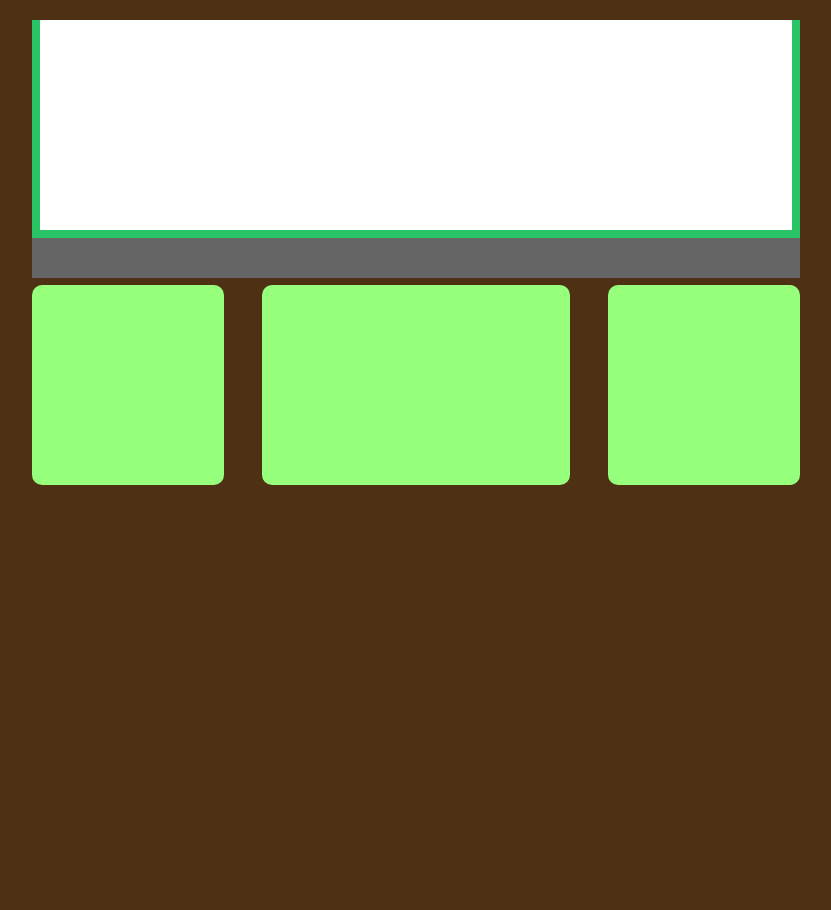
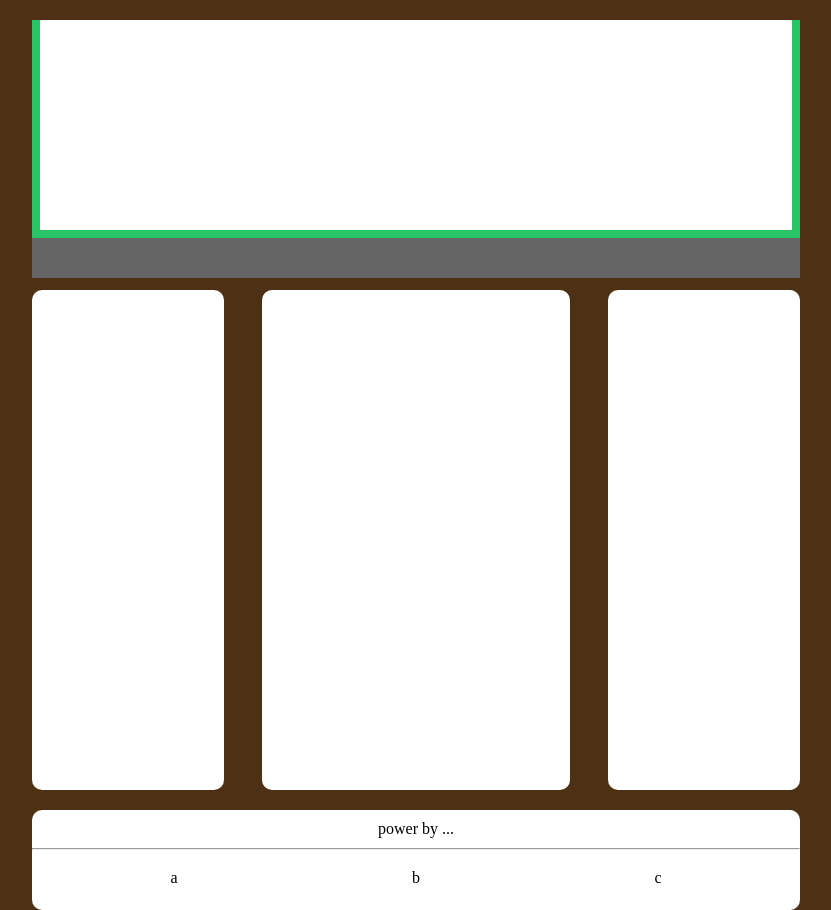
Before and after one commit to dev-prime99/htmlcss-struttura-wp, a plain HTML site: page index.html in a window 1280 px wide. Shown: the whole page, without its empty margins (224-1055 px from the left). Before the commit the page ends 800 px from the top, so only its background shows below. Drawn offline with Linux system fonts and the light colour scheme.

Commit message:
fix structure 3 colomns added footer with space for the logos
completed structure

```diff
--- a/assets/css/style.css
+++ b/assets/css/style.css
@@ -8,7 +8,7 @@ body{
   background: rgb(78, 48, 20);
 }
 
-header, .contenitore{
+header, .contenitore, footer{
   width: 60%;
   margin: auto;
 }
@@ -16,7 +16,7 @@ header, .contenitore{
 header{
   background-color: rgb(40, 196, 101);
   height: 250px;
-  margin-top: 20px;
+  margin: 20px auto;
 }
 
 .img{
@@ -31,14 +31,15 @@ header{
 }
 
 .contenitore{
-  margin-top: 15px;
+  /* margin-top: 25px; */
+  content: "";
+  display: table;
+  clear: both;
+  margin: 20px auto;
 }
 
 .riga{
-  background-color: rgb(150, 255, 124);
-  height: 200px;
   float: left;
-  border-radius: 10px;
 }
 
 .a{
@@ -49,3 +50,30 @@ header{
   width: 40%;
   margin: 0 5%;
 }
+
+.box{
+  background-color: rgb(255, 255, 255);
+  border-radius: 10px;
+  height: 500px;
+}
+
+footer{
+  background-color: rgb(255, 255, 255);
+  border-radius: 10px;
+  height: 100px;
+}
+
+p{
+  text-align: center;
+  padding: 10px;
+}
+
+ul{
+  text-align: center;
+}
+
+footer ul li{
+  display: inline-block;
+  line-height: 55px;
+  margin: 0 15%;
+}
--- a/index.html
+++ b/index.html
@@ -23,19 +23,32 @@
     <div class="contenitore">
 
       <div class="riga a">
-
+        <div class="box">
+        </div>
       </div>
 
       <div class="riga b">
-
+        <div class="box"></div>
       </div>
 
       <div class="riga a">
-
+        <div class="box"></div>
       </div>
 
     </div>
 
+    <footer>
+
+      <p>power by ...</p>
+      <hr>
+      <ul>
+        <li>a</li>
+        <li>b</li>
+        <li>c</li>
+      </ul>
+
+    </footer>
+
   </body>
 
 </html>
```
